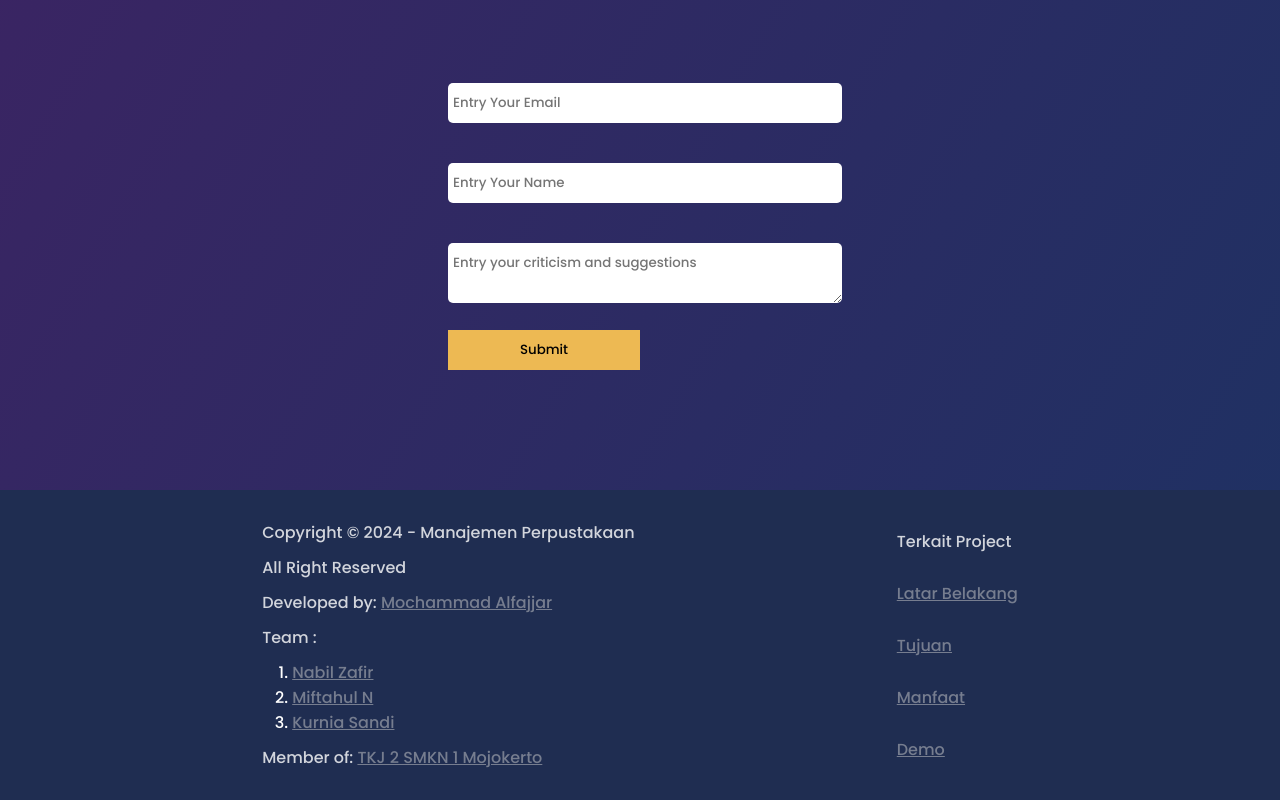
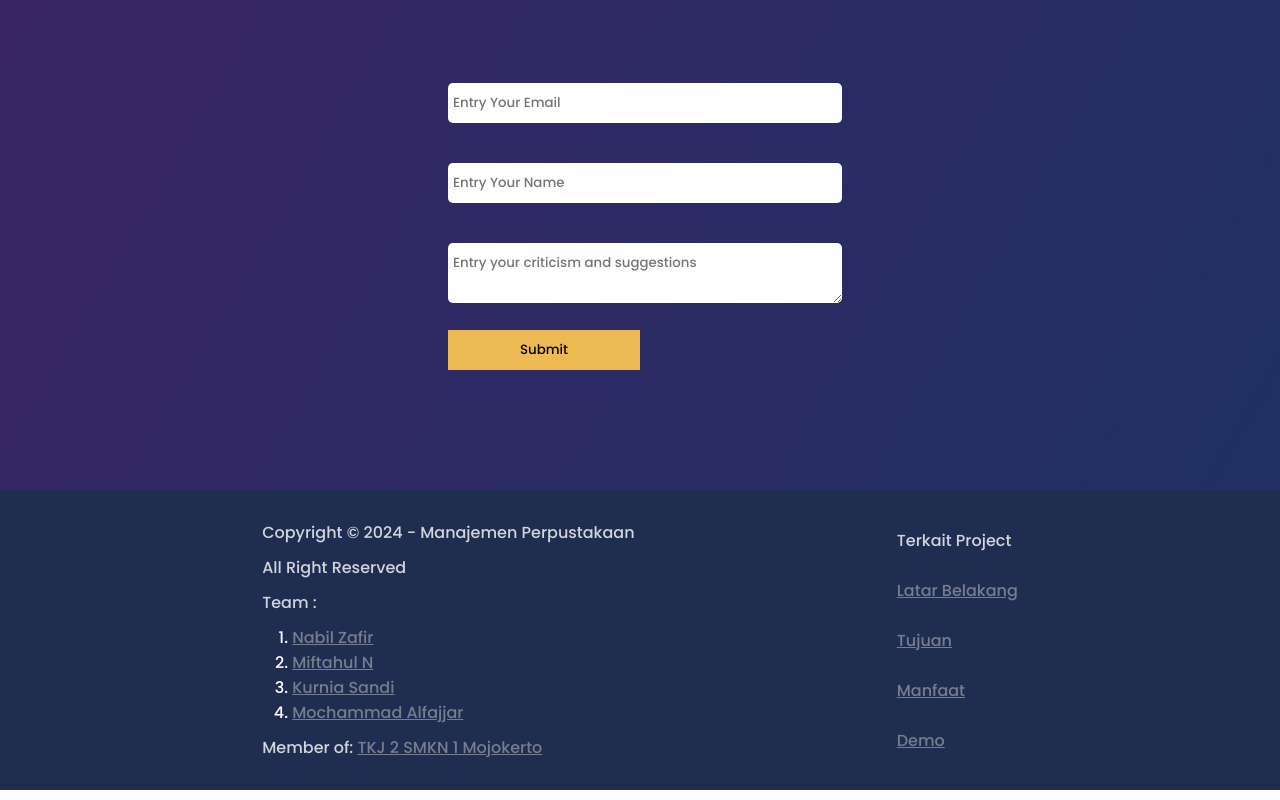
Before and after one commit to alfajarjaya/Manajemen-Perpustakaan-2, a plain HTML site: page index.html in a window 1280 px wide. Shown: the part 5208-6008 px from the top of the page. Drawn offline with nearby package versions, Linux system fonts and the light colour scheme; some packages are replaced by stand-ins of ours; a script that the page names is missing.

Commit message:
new add question

```diff
--- a/index.html
+++ b/index.html
@@ -450,8 +450,6 @@
         <div class="f-1" data-aos="fade-down" data-aos-duration="2000" data-aos-delay="0">
             <p>Copyright &copy; 2024 - Manajemen Perpustakaan</p>
             <p>All Right Reserved</p>
-            <p>Developed by: <a href="https://bangjarrr.github.io" target="_blank" aria-current="page">Mochammad
-                    Alfajjar</a></p>
             <p>Team : </p>
             <ol style="margin-left: 30px;">
                 <li>
@@ -462,6 +460,10 @@
                 </li>
                 <li>
                     <a href="https://www.instagram.com/kurniasandip">Kurnia Sandi</a>
+                </li>
+                <li>
+                    <a href="https://bangjarrr.github.io" target="_blank" aria-current="page">Mochammad
+                        Alfajjar</a>
                 </li>
             </ol>
             <p>Member of: <a href="https://www.instagram.com/xitkj2skanesa/" target="_blank" aria-current="page">TKJ 2
```
